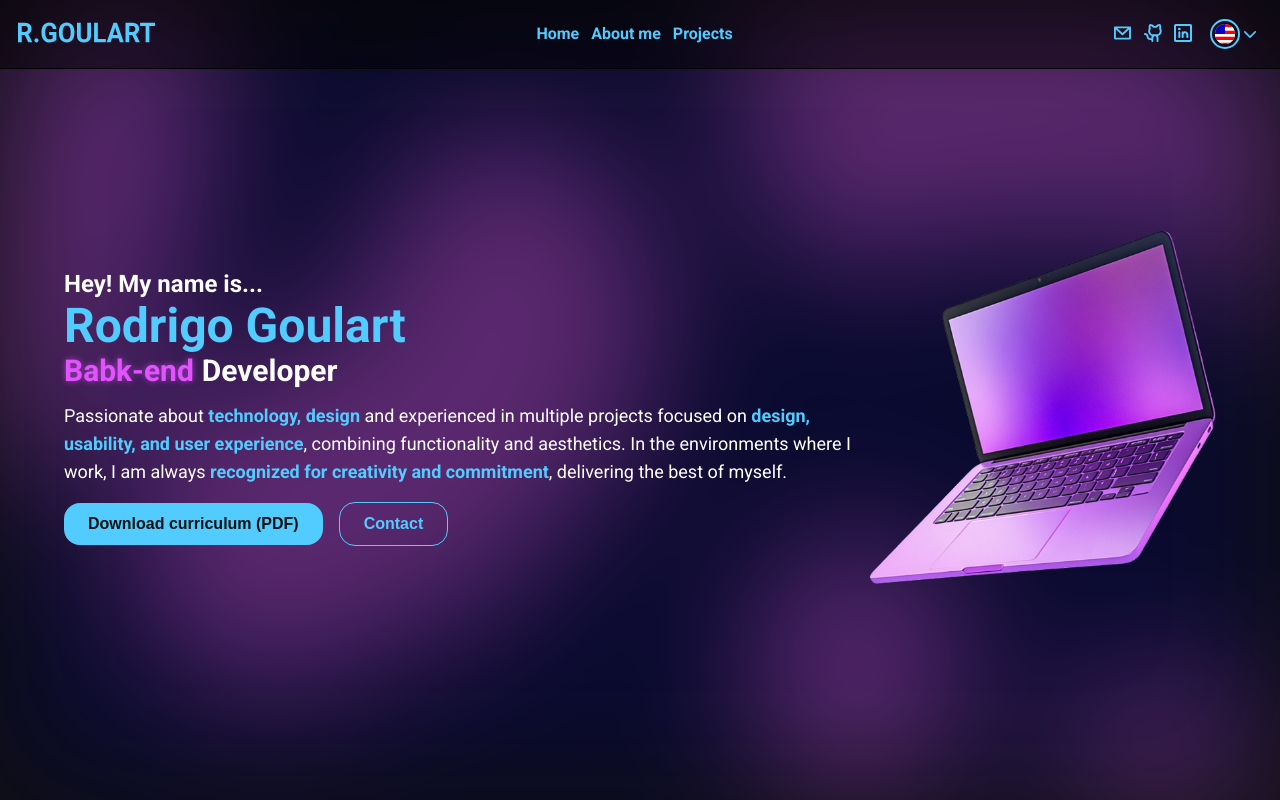
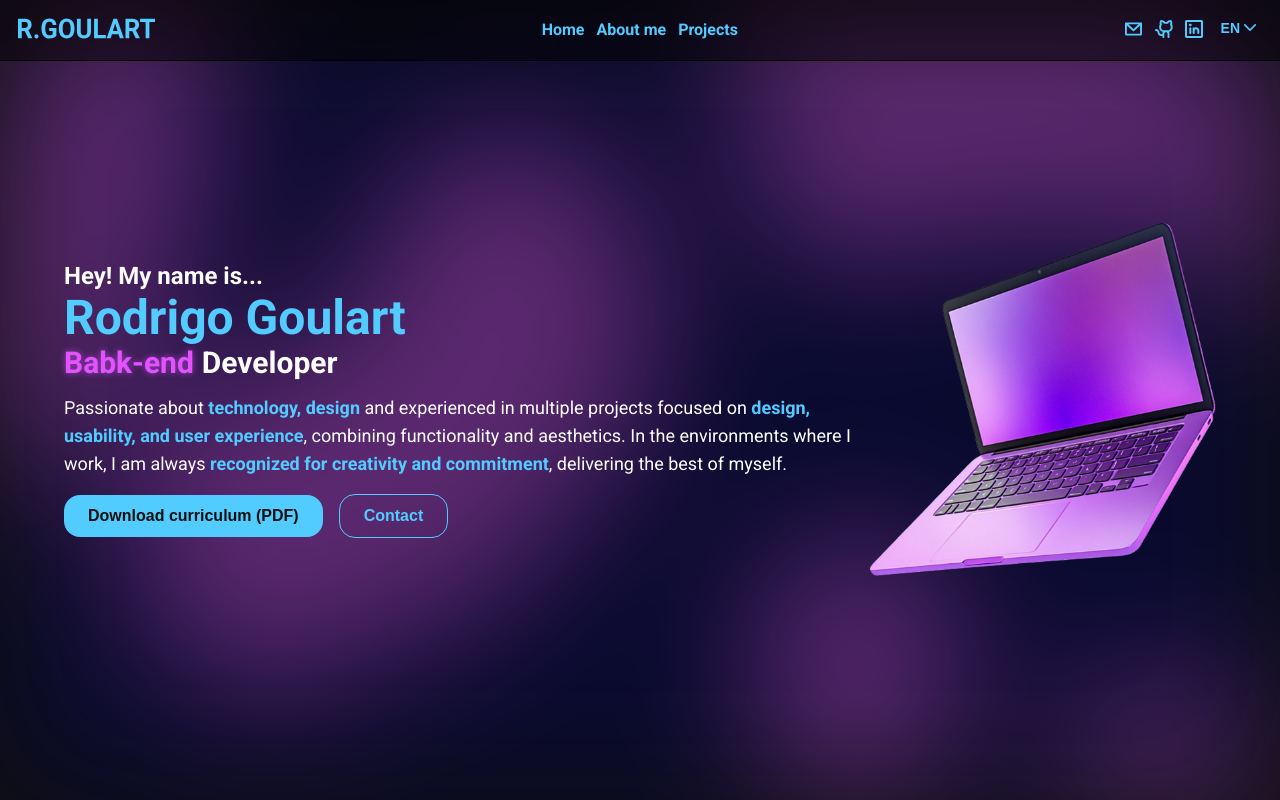
Before and after one commit to RodrigoDGoulart/portfolio, a React (Vite) app: page / in a window 1280 px wide. Built offline with nearby package versions, Linux system fonts and the light colour scheme.

Commit message:
refactor: update language selector

```diff
--- a/src/components/ActionButton/ActionButton.module.scss
+++ b/src/components/ActionButton/ActionButton.module.scss
@@ -23,7 +23,7 @@
 }
 
 .menu {
-  background: $black-90;
+  background: rgba($black-90, 0.75);
   border: 1px solid $dark-gray-850;
   border-radius: 10px;
   padding: 8px;
--- a/src/components/Header/LanguageSelect/LanguageSelect.module.scss
+++ b/src/components/Header/LanguageSelect/LanguageSelect.module.scss
@@ -6,20 +6,12 @@
   gap: 4px;
   cursor: pointer;
 
-  .flag_border {
-    transition: all 0.5s;
-    border: 2px solid $cyan;
-    border-radius: 100%;
-    width: 26px;
-    height: 26px;
-    display: flex;
-    align-items: center;
-    justify-content: center;
-  }
-
-  .country_flag {
-    width: 20px;
-    height: auto;
+  .language_code {
+    color: $cyan;
+    font-size: 14px;
+    font-weight: 700;
+    line-height: 1;
+    transition: color 0.5s;
   }
 
   .arrow {
@@ -34,8 +26,8 @@
       color: $pink
     }
 
-    .flag_border {
-      border-color: $pink;
+    .language_code {
+      color: $pink;
     }
   }
 }
--- a/src/components/Header/LanguageSelect/index.tsx
+++ b/src/components/Header/LanguageSelect/index.tsx
@@ -2,22 +2,66 @@ import styles from "./LanguageSelect.module.scss";
 
 import ActionButton from "../../ActionButton";
 
-import UsaIcon from "../../../assets/icons/countryFlags/usa_colored.svg?react";
-import BrIcon from "../../../assets/icons/countryFlags/brazil_colored.svg?react";
 import ArrowDownIcon from "../../../assets/icons/arrowdown.svg?react";
 import i18next from "i18next";
 import { useCallback } from "react";
-import { LanguageType } from "../../../@types";
+import { IconType, LanguageType } from "../../../@types";
+
+const EnIcon: IconType = ({ className, ...props }) => (
+  <svg
+    className={className}
+    viewBox="0 0 32 24"
+    fill="none"
+    xmlns="http://www.w3.org/2000/svg"
+    style={{ width: 36, height: 18 }}
+    {...props}
+  >
+    <text
+      x="16"
+      y="12"
+      textAnchor="middle"
+      dominantBaseline="middle"
+      fill="currentColor"
+      fontSize="16"
+      fontWeight="700"
+    >
+      EN
+    </text>
+  </svg>
+);
+
+const BrIcon: IconType = ({ className, ...props }) => (
+  <svg
+    className={className}
+    viewBox="0 0 32 24"
+    fill="none"
+    xmlns="http://www.w3.org/2000/svg"
+    style={{ width: 36, height: 18 }}
+    {...props}
+  >
+    <text
+      x="16"
+      y="12"
+      textAnchor="middle"
+      dominantBaseline="middle"
+      fill="currentColor"
+      fontSize="16"
+      fontWeight="700"
+    >
+      BR
+    </text>
+  </svg>
+);
 
 export default function LanguageSelect() {
   const current = i18next.language;
 
-  const getCurrentFlag = useCallback(() => {
+  const getCurrentLanguageCode = useCallback(() => {
     switch (current) {
       case "pt":
-        return <BrIcon className={styles.country_flag} />;
+        return "BR";
       case "en":
-        return <UsaIcon className={styles.country_flag} />;
+        return "EN";
     }
   }, [current]);
 
@@ -29,9 +73,9 @@ export default function LanguageSelect() {
     <ActionButton
       button={
         <button className={styles.btn}>
-          <div className={styles.flag_border}>
-            {getCurrentFlag()}
-          </div>
+          <span className={styles.language_code}>
+            {getCurrentLanguageCode()}
+          </span>
           <ArrowDownIcon className={styles.arrow} />
         </button>
       }
@@ -42,7 +86,7 @@ export default function LanguageSelect() {
           onClick: () => setLanguage("pt"),
         },
         {
-          icon: UsaIcon,
+          icon: EnIcon,
           label: "English",
           onClick: () => setLanguage("en"),
         },
```
